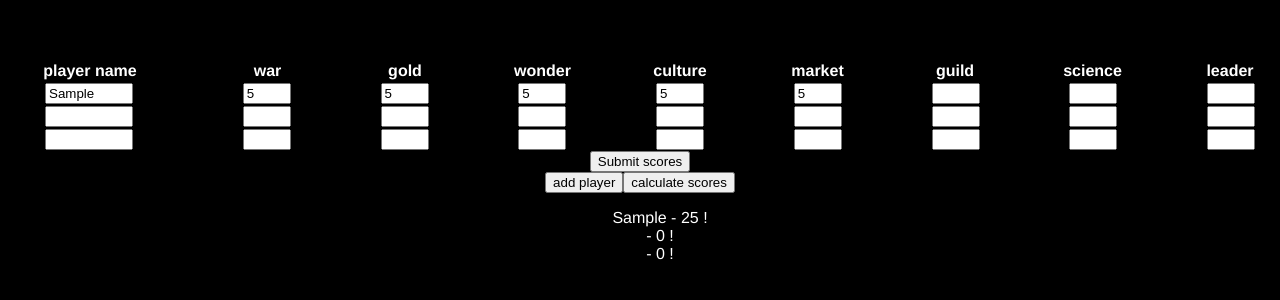
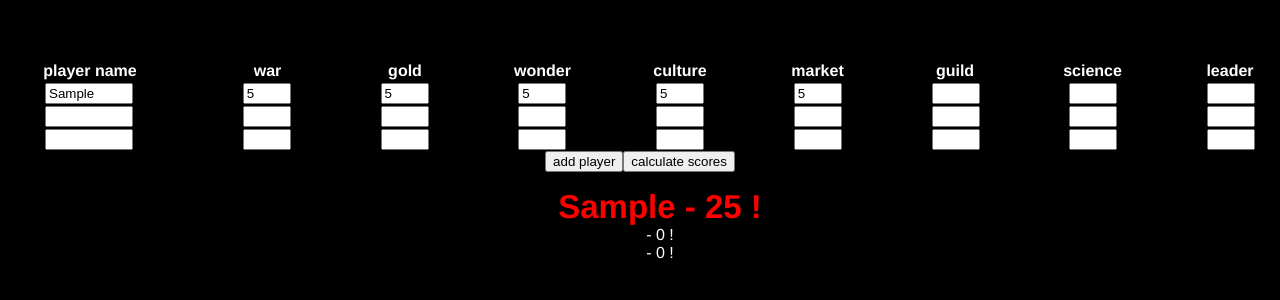
Before and after one commit to juneaucross/7wonders, a Vue app: page / in a window 1280 px wide. Both pictures are taken after typing "Sample", "5", "5", "5", "5", "5" into the empty fields and a click on the button "calculate scores". Shown: the top 300 px of the page. Built offline with nearby package versions, Linux system fonts and the light colour scheme; the HTML template or start-up script is replaced by a standard one.

Commit message:
sort added

```diff
--- a/src/App.vue
+++ b/src/App.vue
@@ -43,14 +43,14 @@
           </td>
         </tr>
       </table>
-      <button @click.prevent="submitForm">Submit scores</button>
+      <!-- <button @click.prevent="submitForm">Submit scores</button> -->
     </form>
     <button id="addPlayerBtn"  @click="addPlayer">add player</button>
     <button @click="getSum">calculate scores</button>
 
-    <div class="result__wrap" v-if="playersArr[0].sum">
+    <div class="result__wrap" v-if="sortedArr">
       <ul class="result__list">
-        <li clas="result__list-item" v-for="player in playersArr">
+        <li class="result__list-item" v-for="player in sortedArr">
           {{ player.name | capitalize }} - {{ player.sum }} !
         </li>
       </ul>
@@ -64,6 +64,7 @@
 
 class Player{
   constructor() {
+    this.id = null,
     this.name = '',
     this.red = null,
     this.gold = null,
@@ -81,7 +82,8 @@ export default {
   name: 'App',
   data: function () {
     return {
-      playersArr: new Array(3).fill('huj').map(() => new Player())
+      playersArr: new Array(3).fill('huj').map(() => new Player()),
+      sortedArr: null,
     }
   },
   methods: {
@@ -89,13 +91,22 @@ export default {
       this.playersArr.push(new Player());
     },
     submitForm: function () {
+        for (var i = 0; i < this.playersArr.length; i++) {
+          this.playersArr[i].id = i+1;
+        }
       console.log(this.playersArr);
+      return this.playersArr;
     },
     getSum: function () {
       for (var i = 0; i < this.playersArr.length; i++) {
         this.playersArr[i].sum =
         +this.playersArr[i].red + +this.playersArr[i].gold + +this.playersArr[i].wonder + +this.playersArr[i].blue + +this.playersArr[i].orange + +this.playersArr[i].violet + +this.playersArr[i].green + +this.playersArr[i].leader;
       }
+      this.sortedArr = this.playersArr.map(item => ({...item}));
+      this.sortedArr.sort((a, b) => {
+        return b.sum - a.sum;
+      })
+      console.log(this.sortedArr)
     },
   },
   watch: {
@@ -158,6 +169,12 @@ export default {
     list-style: none;
   }
 
+  li:first-of-type {
+    color: red;
+    font-weight: bold;
+    font-size: 33px;
+  }
+
   input {
     width: 50%;
   }
```
